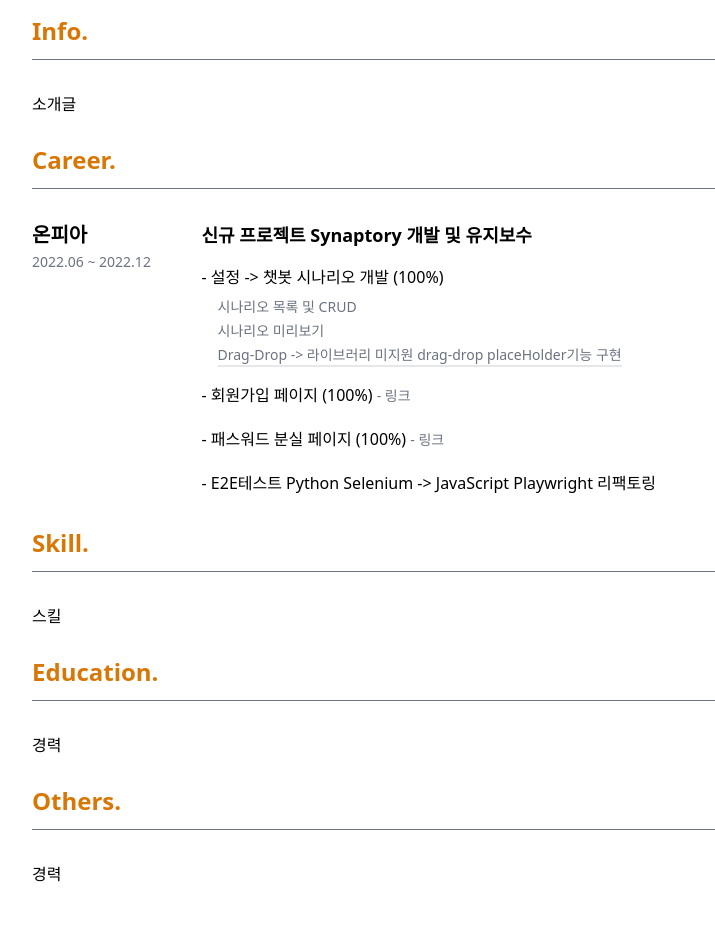
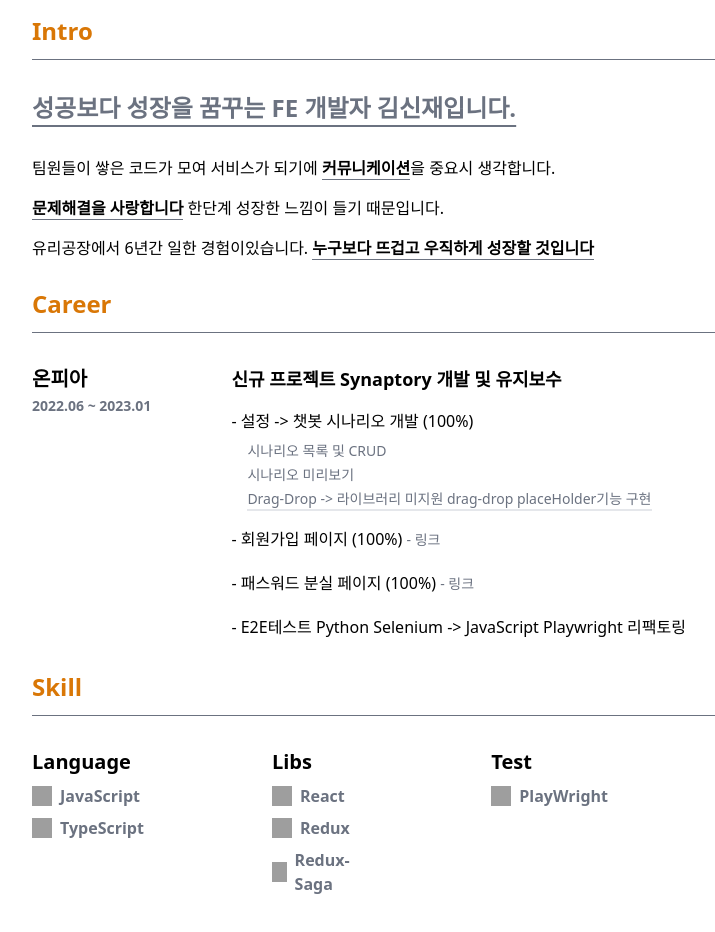
Before and after one commit to rlatlswo135/newPort, a React (Vite) app: page / in a window 1280 px wide. Shown: the part 560-1492 px from the top of the page, without its empty margins (256-971 px from the left). Built offline with nearby package versions, Linux system fonts and the light colour scheme; grey boxes are pictures that could not be loaded.

Commit message:
feature:     - 1차 완성

```diff
--- a/src/components/Header.tsx
+++ b/src/components/Header.tsx
@@ -44,12 +44,12 @@
 });
 
 const Container = tw.nav`
-border-b-1 bg-light py-1
+border-b-1 bg-light py-1 sticky top-0
 dark:bg-dark
 `;
 
 const Menus = tw.ul`
-h-12 sticky top-0 flex justify-evenly
+h-12 flex justify-evenly
 dark:text-white
 `;
 
--- a/src/constants/index.ts
+++ b/src/constants/index.ts
@@ -1,4 +1,4 @@
-import { Career, Profile, Project } from "@/types";
+import { Career, Profile, Project, SkillIcons, SkillInfo } from "@/types";
 
 // 프로필정보
 export const PROFILE_INFO: Profile = {
@@ -13,6 +13,7 @@
   ],
 };
 
+// 프로젝트 정보
 export const PROJECT_INFO: Project[] = [
   {
     title: "Toy Chat",
@@ -39,10 +40,11 @@
   },
 ];
 
+// 경력 정보
 export const CAREER_INFO: Career[] = [
   {
     company: "온피아",
-    date: "2022.06 ~ 2022.12",
+    date: "2022.06 ~ 2023.01",
     work: {
       title: "신규 프로젝트 Synaptory 개발 및 유지보수",
       list: [
@@ -69,3 +71,30 @@
     },
   },
 ];
+
+// 기술 정보
+export const SKILL_INFO: SkillInfo[] = [
+  { type: "Language", content: ["JavaScript", "TypeScript"] },
+  { type: "Libs", content: ["React", "Redux", "Redux-Saga"] },
+  { type: "Test", content: ["PlayWright"] },
+];
+
+const DEFAULT_ICON =
+  "https://noticon-static.tammolo.com/dgggcrkxq/image/upload/v1567001196/noticon/aziehs8hf3w3kwinelzf.png";
+
+// 아이콘 정보
+export const SKILL_ICONS: SkillIcons = {
+  TypeScript:
+    "https://noticon-static.tammolo.com/dgggcrkxq/image/upload/v1566913457/noticon/eh4d0dnic4n1neth3fui.png",
+  JavaScript:
+    "https://noticon-static.tammolo.com/dgggcrkxq/image/upload/v1567008394/noticon/ohybolu4ensol1gzqas1.png",
+  Redux:
+    "https://noticon-static.tammolo.com/dgggcrkxq/image/upload/v1566919941/noticon/bwij1af50rjj0fiyjtci.png",
+  "Redux-Saga":
+    "https://noticon-static.tammolo.com/dgggcrkxq/image/upload/v1613067441/noticon/nusn2zkdp60e7ee90wdi.png",
+  React:
+    "https://noticon-static.tammolo.com/dgggcrkxq/image/upload/v1566557331/noticon/d5hqar2idkoefh6fjtpu.png",
+  Firebase:
+    "https://noticon-static.tammolo.com/dgggcrkxq/image/upload/v1566913958/noticon/uoqjdixts4lwsgtsa1pd.png",
+  PlayWright: DEFAULT_ICON,
+};
--- a/src/pages/Home/Career.tsx
+++ b/src/pages/Home/Career.tsx
@@ -3,22 +3,24 @@
 import { CAREER_INFO } from "@/constants";
 
 export const Career = () => {
+  if (!CAREER_INFO.length) return <div>Error</div>;
+
   return (
-    <Container>
+    <>
       {CAREER_INFO.map((item) => {
         const { company, date, work } = item;
         return (
-          <>
-            <div>
+          <Container key={`company-${company}`}>
+            <CompanyWrap>
               <Company>{company}</Company>
               <Date>{date}</Date>
-            </div>
-            <div>
+            </CompanyWrap>
+            <WorkWrap>
               <WorkTitle>{work.title}</WorkTitle>
               {work.list.map((item) => {
                 const { des, subDes, link } = item;
                 return (
-                  <DesWrap>
+                  <DesWrap key={`des-${des}`}>
                     <Des>
                       {`- ${des} `}
                       {link && (
@@ -29,27 +31,33 @@
                     </Des>
                     {subDes &&
                       subDes.map((item) => (
-                        <SubDes des={item}>{item.replace("!!", "")}</SubDes>
+                        <SubDes key={`subDes-${item}`} des={item}>
+                          {item.replace("!!", "")}
+                        </SubDes>
                       ))}
                   </DesWrap>
                 );
               })}
-            </div>
-          </>
+            </WorkWrap>
+          </Container>
         );
       })}
-    </Container>
+    </>
   );
 };
 
 const Container = tw.div`
-flex justify-between pr-20
+flex justify-between lg:justify-start
 `;
+const CompanyWrap = tw.div`
+lg:mr-20
+`;
+const WorkWrap = tw.div``;
 const Company = tw.p`
 text-xl font-bold
 `;
 const Date = tw.span`
-text-sm text-sub
+text-sm text-sub font-bold
 `;
 const WorkTitle = tw.p`
 font-bold text-lg
--- a/src/pages/Home/Home.tsx
+++ b/src/pages/Home/Home.tsx
@@ -1,34 +1,38 @@
-import React from "react";
+import React, { useMemo } from "react";
 import tw from "tailwind-styled-components";
 import { Career } from "./Career";
 import { Content } from "./Content";
 import { Info } from "./Info";
+import { Intro } from "./Intro";
+import { Skill } from "./Skill";
 
 export const Home = () => {
+  const homeContent = useMemo(
+    () => [
+      { title: "Intro", render: <Intro /> },
+      { title: "Career", render: <Career /> },
+      { title: "Skill", render: <Skill /> },
+    ],
+    []
+  );
+
   return (
     <Container className="dark:text-white">
       <Info />
       {/* 소개글 */}
-      <Content title="Info.">
-        <p>소개글</p>
-      </Content>
-      <Content title="Career.">
-        <Career />
-      </Content>
-      <Content title="Skill.">
-        <p>스킬</p>
-      </Content>
-      <Content title="Education.">
-        <p>경력</p>
-      </Content>
-      <Content title="Others.">
-        <p>경력</p>
-      </Content>
+      {homeContent.map((content) => {
+        const { title, render } = content;
+        return (
+          <Content title={title} key={`homeContent-${title}`}>
+            {render}
+          </Content>
+        );
+      })}
     </Container>
   );
 };
 
 const Container = tw.div`
-px-72 pt-32 pb-24
+px-72 py-32 h-full
 dark:bg-dark dark:text-white
 `;
--- /dev/null
+++ b/src/pages/Home/Intro.tsx
@@ -0,0 +1,32 @@
+import React from "react";
+import tw from "tailwind-styled-components";
+
+export const Intro = () => {
+  return (
+    <div>
+      <p className="text-2xl font-semibold text-sub mb-6 underline pb-2 underline-offset-8 dark:text-white">
+        성공보다 성장을 꿈꾸는 FE 개발자 김신재입니다.
+      </p>
+      <Text>
+        팀원들이 쌓은 코드가 모여 서비스가 되기에 <Strong>커뮤니케이션</Strong>
+        을 중요시 생각합니다.
+      </Text>
+      <Text>
+        <Strong>문제해결을 사랑합니다</Strong> 한단계 성장한 느낌이 들기
+        때문입니다.
+      </Text>
+      <Text>
+        유리공장에서 6년간 일한 경험이있습니다.{" "}
+        <Strong>누구보다 뜨겁고 우직하게 성장할 것입니다</Strong>
+      </Text>
+    </div>
+  );
+};
+
+const Text = tw.p`
+dark:text-gray-300 mb-4
+`;
+
+const Strong = tw.span`
+border-b-1 border-line font-bold
+`;
--- /dev/null
+++ b/src/pages/Home/Skill.tsx
@@ -0,0 +1,49 @@
+import React, { useMemo } from "react";
+import tw from "tailwind-styled-components";
+import { SKILL_ICONS, SKILL_INFO } from "@/constants";
+
+export const Skill = () => {
+  return (
+    <Container>
+      {SKILL_INFO.map((item) => {
+        const { type, content } = item;
+        return (
+          <SkillWrap key={`skills-${type}`}>
+            <Type>{type}</Type>
+            {content.map((item) => (
+              <ContentWrap key={`skill-${item}`}>
+                <ImgWrap>
+                  <Icon src={SKILL_ICONS[item]} alt="없음" />
+                </ImgWrap>
+                <Name>{item}</Name>
+              </ContentWrap>
+            ))}
+          </SkillWrap>
+        );
+      })}
+    </Container>
+  );
+};
+
+const Container = tw.div`
+flex justify-between lg:justify-start
+`;
+const SkillWrap = tw.div`
+lg:mr-32
+`;
+const Type = tw.p`
+text-xl font-bold mb-2
+`;
+
+const ContentWrap = tw.div`
+flex items-center mb-2
+`;
+const ImgWrap = tw.p`
+w-5 h-5
+`;
+const Icon = tw.img`
+w-full h-full
+`;
+const Name = tw.p`
+text-m text-sub ml-2 font-semibold
+`;
--- a/src/pages/project/Content.tsx
+++ b/src/pages/project/Content.tsx
@@ -84,5 +84,5 @@
 text-gray-400 font-bold
 `;
 const Repo = tw.a`
-flex pt-2 hover:border-b-1
+flex pt-2 hover:text-header
 `;
--- a/src/types/index.ts
+++ b/src/types/index.ts
@@ -40,3 +40,11 @@
   date: string;
   work: Work;
 };
+
+export type SkillInfo = {
+  type: string;
+  content: string[];
+};
+export type SkillIcons = {
+  [key: string]: string;
+};
```
